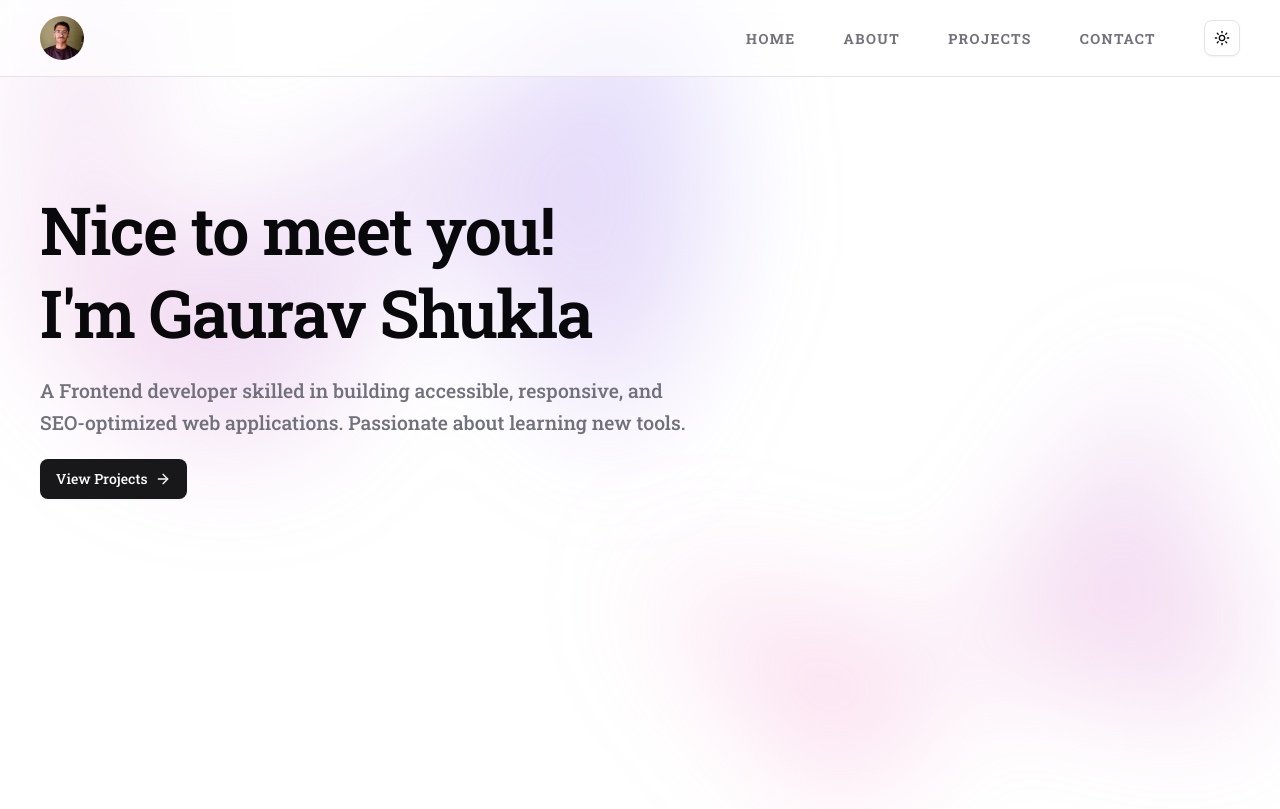
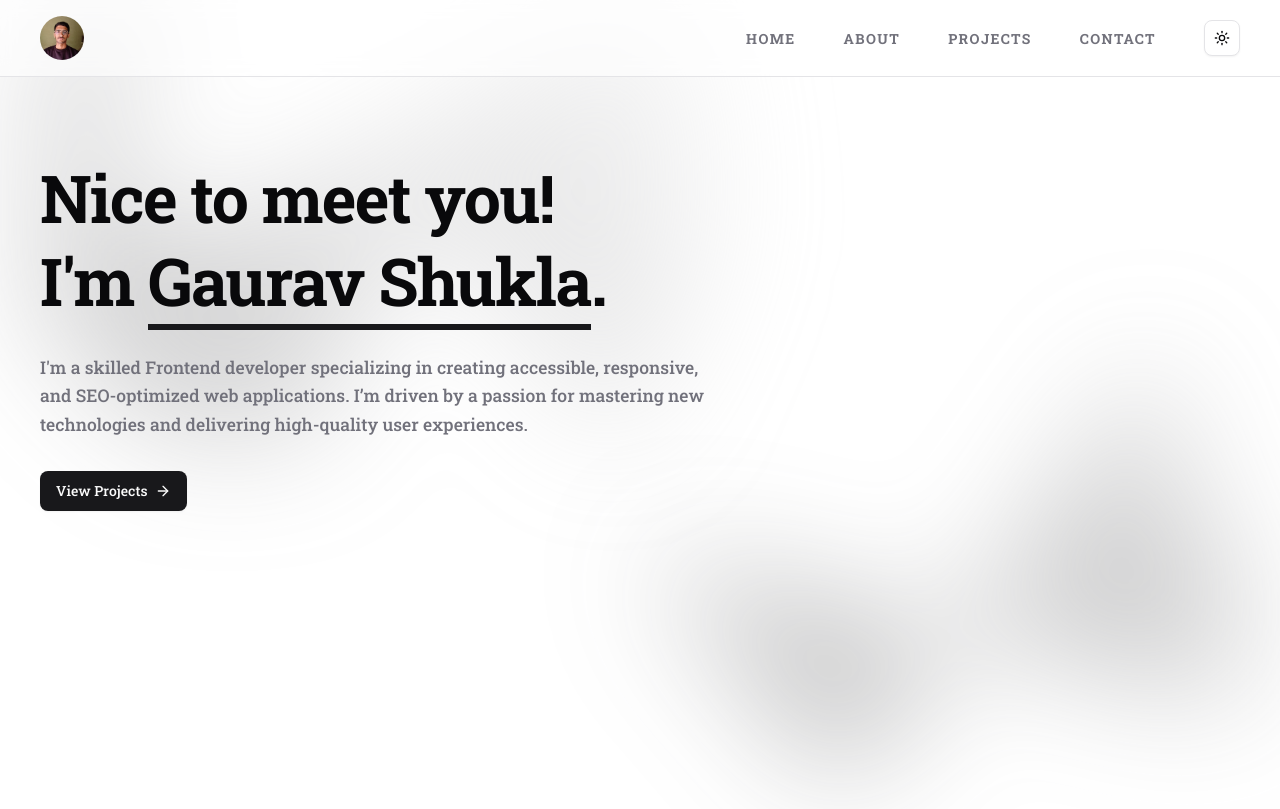
Before and after one commit to yoursgaurav/portfolio, a Next.js app: page / in a window 1280 px wide. Built offline with nearby package versions, Linux system fonts and the light colour scheme.

Commit message:
Refactor Hero component for improved structure and readability

```diff
--- a/components/home/hero.tsx
+++ b/components/home/hero.tsx
@@ -1,54 +1,82 @@
+// External dependencies
 import Link from "next/link";
+import { ArrowRight } from "lucide-react";
+
+// Local UI components
+import { Button } from "../ui/button";
+
+// Local Layout components
 import Wrapper from "../layout/wrapper";
-import { Button } from "../ui/button";
-import { ArrowRight } from "lucide-react";
+
+// Constants
+const HERO_CONTENT = {
+  name: "Gaurav Shukla",
+  title: "Frontend Developer",
+  description: `
+    I'm a skilled Frontend developer specializing in creating accessible,
+    responsive, and SEO-optimized web applications. I’m driven by a passion
+    for mastering new technologies and delivering high-quality user
+    experiences.
+  `,
+  ctaText: "View Projects",
+  ctaLink: "#projects-section",
+};
+
+const BLOB_CONFIG = {
+  clipPath: `
+    polygon(74.1% 44.1%, 100% 61.6%, 97.5% 26.9%, 85.5% 0.1%, 80.7% 2%,
+    72.5% 32.5%, 60.2% 62.4%, 52.4% 68.1%, 47.5% 58.3%, 45.2% 34.5%,
+    27.5% 76.7%, 0.1% 64.9%, 17.9% 100%, 27.6% 76.8%, 76.1% 97.7%,
+    74.1% 44.1%)
+  `,
+  gradient: "bg-linear-to-tr from-primary to-secondary",
+  opacity: "opacity-30",
+};
 
 export default function Hero() {
   return (
     <section>
       <Wrapper className="relative isolate">
-        {/* Top blob */}
+        {/* Top Decorative Blob */}
         <div
           aria-hidden="true"
           className="absolute inset-x-0 -top-40 -z-10 transform-gpu overflow-hidden blur-3xl sm:-top-80"
         >
           <div
-            style={{
-              clipPath:
-                "polygon(74.1% 44.1%, 100% 61.6%, 97.5% 26.9%, 85.5% 0.1%, 80.7% 2%, 72.5% 32.5%, 60.2% 62.4%, 52.4% 68.1%, 47.5% 58.3%, 45.2% 34.5%, 27.5% 76.7%, 0.1% 64.9%, 17.9% 100%, 27.6% 76.8%, 76.1% 97.7%, 74.1% 44.1%)",
-            }}
-            className="relative left-[calc(50%-11rem)] aspect-1155/678 w-[36.125rem] -translate-x-1/2 rotate-[30deg] bg-linear-to-tr from-[#ff80b5] to-[#9089fc] opacity-30 sm:left-[calc(50%-30rem)] sm:w-[72.1875rem]"
+            style={{ clipPath: BLOB_CONFIG.clipPath }}
+            className={`relative left-[calc(50%-11rem)] aspect-1155/678 w-[36.125rem] -translate-x-1/2 rotate-[30deg] ${BLOB_CONFIG.gradient} ${BLOB_CONFIG.opacity} sm:left-[calc(50%-30rem)] sm:w-[72.1875rem]`}
           />
         </div>
-        {/* Text box */}
-        <div className="max-w-md py-20 md:max-w-lg md:py-24 lg:max-w-xl lg:py-28 xl:max-w-2xl">
-          <div className="grid gap-4 lg:gap-5">
-            <h1 className="text-[clamp(2rem,1.2857142857142858rem+3.571428571428571vw,4.5rem)] leading-tight font-semibold tracking-tight text-balance">
-              Nice to meet you! I&apos;m Gaurav Shukla
+
+        {/* Hero Content */}
+        <main className="max-w-md py-20 md:max-w-lg lg:max-w-xl xl:max-w-2xl">
+          <article className="grid gap-5 md:gap-6 lg:gap-7 xl:gap-8">
+            <h1 className="text-[clamp(1.875rem,1.125rem+3.75vw,4.5rem)]/tight font-bold tracking-tight text-balance">
+              Nice to meet you! I&apos;m{" "}
+              <span className="border-primary border-b-4 md:border-b-5 lg:border-b-6">
+                {HERO_CONTENT.name}
+              </span>
+              .
             </h1>
-            <p className="text-muted-foreground text-[clamp(1rem,0.9285714285714286rem+0.35714285714285715vw,1.25rem)] font-medium text-pretty md:leading-7 lg:leading-8">
-              A Frontend developer skilled in building accessible, responsive,
-              and SEO-optimized web applications. Passionate about learning new
-              tools.
+            <p className="text-muted-foreground text-[clamp(1rem,0.96rem+0.17vw,1.125rem)]/relaxed font-medium text-pretty">
+              {HERO_CONTENT.description.trim()}
             </p>
             <Button asChild size="lg" className="w-fit">
-              <Link href="#projects-section">
-                View Projects <ArrowRight />
+              <Link href={HERO_CONTENT.ctaLink}>
+                {HERO_CONTENT.ctaText} <ArrowRight />
               </Link>
             </Button>
-          </div>
-        </div>
-        {/* Bottom blob */}
+          </article>
+        </main>
+
+        {/* Bottom Decorative Blob */}
         <div
           aria-hidden="true"
           className="absolute inset-x-0 top-[calc(100%-13rem)] -z-10 transform-gpu overflow-hidden blur-3xl sm:top-[calc(100%-30rem)]"
         >
           <div
-            style={{
-              clipPath:
-                "polygon(74.1% 44.1%, 100% 61.6%, 97.5% 26.9%, 85.5% 0.1%, 80.7% 2%, 72.5% 32.5%, 60.2% 62.4%, 52.4% 68.1%, 47.5% 58.3%, 45.2% 34.5%, 27.5% 76.7%, 0.1% 64.9%, 17.9% 100%, 27.6% 76.8%, 76.1% 97.7%, 74.1% 44.1%)",
-            }}
-            className="relative left-[calc(50%+3rem)] aspect-1155/678 w-[36.125rem] -translate-x-1/2 bg-linear-to-tr from-[#ff80b5] to-[#9089fc] opacity-30 sm:left-[calc(50%+36rem)] sm:w-[72.1875rem]"
+            style={{ clipPath: BLOB_CONFIG.clipPath }}
+            className={`relative left-[calc(50%+3rem)] aspect-1155/678 w-[36.125rem] -translate-x-1/2 ${BLOB_CONFIG.gradient} ${BLOB_CONFIG.opacity} sm:left-[calc(50%+36rem)] sm:w-[72.1875rem]`}
           />
         </div>
       </Wrapper>
```
